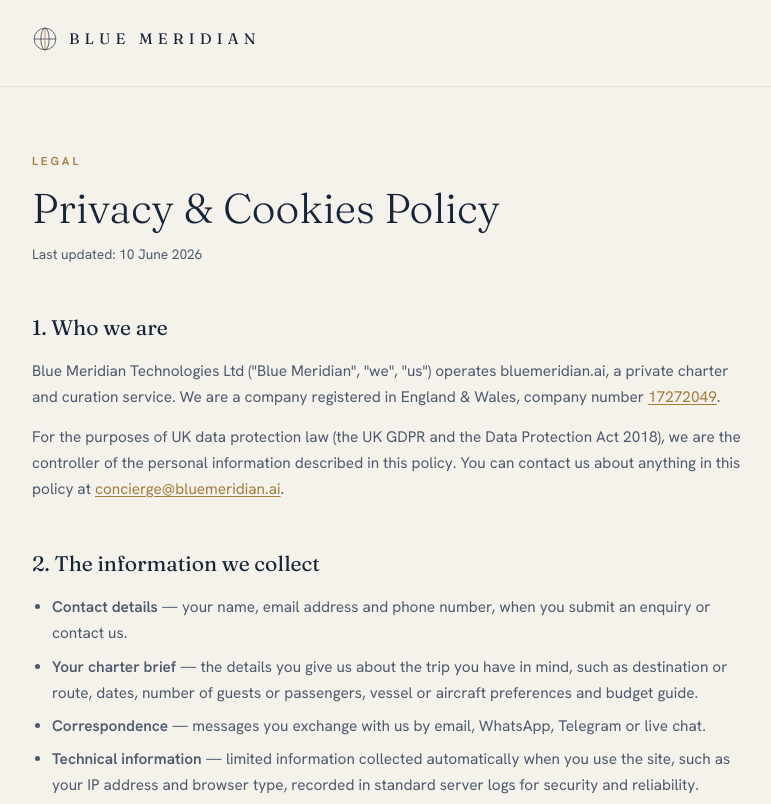
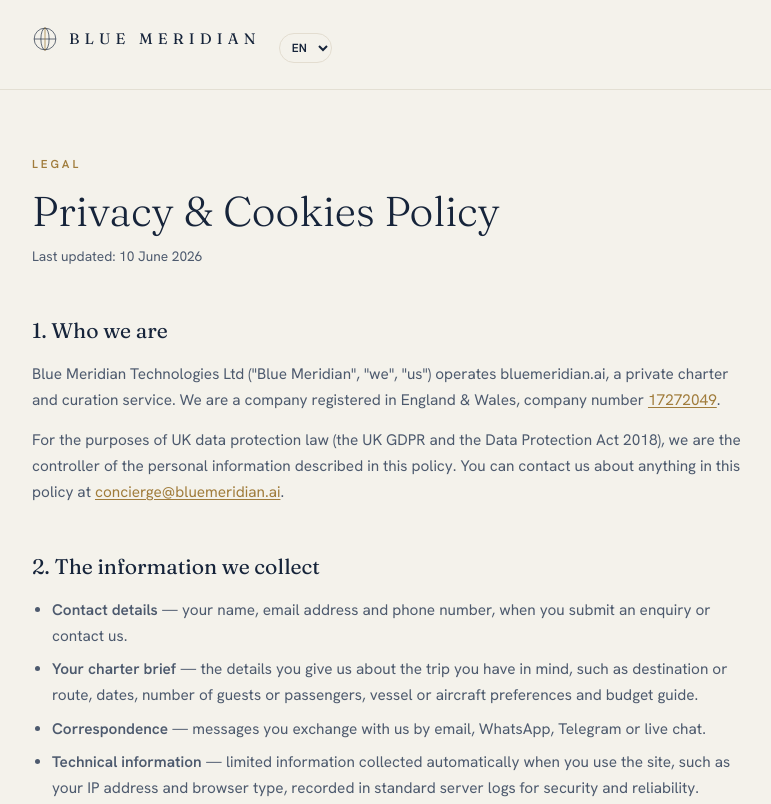
Before and after one commit to ali8082ventures/bluemeridian-site, a plain HTML site: page privacy.html in a window 1280 px wide. Shown: the top 804 px of the page, without its empty margins (252-1023 px from the left). Drawn offline with Linux system fonts and the light colour scheme.

Commit message:
Update privacy.html

```diff
--- a/privacy.html
+++ b/privacy.html
@@ -101,13 +101,14 @@
   <p>To exercise any of these rights, email <a href="mailto:concierge@bluemeridian.ai">concierge@bluemeridian.ai</a>. You also have the right to complain to the UK supervisory authority, the Information Commissioner's Office, at <a href="https://ico.org.uk" target="_blank" rel="noopener">ico.org.uk</a> — though we would welcome the chance to address your concern first.</p>
 
   <h2>9. Cookies and similar technologies</h2>
-  <p>Our site currently uses only what is strictly necessary to function, such as remembering your cookie preference itself. We do not set advertising or analytics cookies without your consent.</p>
+  <p>Our site uses what is strictly necessary to function, such as remembering your cookie preference itself. With your consent, we also store a small preference setting that remembers your chosen language between visits ("bm_lang", stored in your browser); if you choose "Essential only", your language choice lasts for the current visit only and any stored choice is removed. We do not set advertising or analytics cookies without your consent.</p>
   <p>With your consent, we may in future use analytics and marketing technologies (such as Meta Pixel, Google tags and HubSpot analytics) to understand how the site is used and to show you relevant content elsewhere. If you accept these, you can change your mind at any time using the "Cookie preferences" link in the footer of our homepage, which lets you withdraw consent as easily as you gave it.</p>
   <div class="panel">
     <h3 style="margin-top:0">Categories we use or may use</h3>
     <table>
       <tr><th>Category</th><th>Purpose</th><th>Basis</th></tr>
       <tr><td>Strictly necessary</td><td>Site function and remembering your cookie choice</td><td>Always on</td></tr>
+      <tr><td>Preferences</td><td>Remembering your chosen language between visits (bm_lang)</td><td>Only with your consent</td></tr>
       <tr><td>Analytics</td><td>Understanding how the site is used so we can improve it</td><td>Only with your consent</td></tr>
       <tr><td>Marketing</td><td>Measuring campaigns and showing relevant content on other platforms</td><td>Only with your consent</td></tr>
     </table>
@@ -123,5 +124,40 @@
 <footer><div class="wrap">
   <span>&copy; 2026 Blue Meridian Technologies Ltd · Registered in England &amp; Wales, company number <a href="https://find-and-update.company-information.service.gov.uk/company/17272049" target="_blank" rel="noopener">17272049</a> · <a href="/">Home</a> · <a href="/terms.html">Terms of Use</a></span>
 </div></footer>
+
+<script>
+(function(){
+  function prefsOk(){try{return localStorage.getItem('bm_consent')==='all';}catch(e){return false;}}
+  var LANG=(function(){try{return localStorage.getItem('bm_lang')||sessionStorage.getItem('bm_lang')||'en';}catch(e){return 'en';}})();
+  var NOTE={
+    fr:'Cette page est disponible en anglais pour le moment. Notre conciergerie sera ravie d\u2019en parcourir chaque d\u00e9tail avec vous en fran\u00e7ais \u2014 par WhatsApp, Telegram ou e-mail. La version anglaise fait foi.',
+    de:'Diese Seite ist derzeit auf Englisch verf\u00fcgbar. Unser Concierge geht jedes Detail gern auf Deutsch mit Ihnen durch \u2014 per WhatsApp, Telegram oder E-Mail. Die englische Fassung ist ma\u00dfgeblich.',
+    it:'Questa pagina \u00e8 al momento disponibile in inglese. Il nostro concierge sar\u00e0 lieto di esaminarne ogni dettaglio con voi in italiano \u2014 via WhatsApp, Telegram o e-mail. Fa fede la versione inglese.',
+    es:'Esta p\u00e1gina est\u00e1 disponible en ingl\u00e9s por el momento. Nuestro conserje estar\u00e1 encantado de repasar cada detalle con usted en espa\u00f1ol \u2014 por WhatsApp, Telegram o correo. Prevalece la versi\u00f3n inglesa.',
+    ru:'\u042d\u0442\u0430 \u0441\u0442\u0440\u0430\u043d\u0438\u0446\u0430 \u043f\u043e\u043a\u0430 \u0434\u043e\u0441\u0442\u0443\u043f\u043d\u0430 \u043d\u0430 \u0430\u043d\u0433\u043b\u0438\u0439\u0441\u043a\u043e\u043c. \u041d\u0430\u0448 \u043a\u043e\u043d\u0441\u044c\u0435\u0440\u0436 \u0441 \u0443\u0434\u043e\u0432\u043e\u043b\u044c\u0441\u0442\u0432\u0438\u0435\u043c \u0440\u0430\u0437\u0431\u0435\u0440\u0451\u0442 \u043a\u0430\u0436\u0434\u0443\u044e \u0434\u0435\u0442\u0430\u043b\u044c \u0441 \u0432\u0430\u043c\u0438 \u043f\u043e-\u0440\u0443\u0441\u0441\u043a\u0438 \u2014 \u0432 WhatsApp, Telegram \u0438\u043b\u0438 \u043f\u043e \u043f\u043e\u0447\u0442\u0435. \u0410\u043d\u0433\u043b\u0438\u0439\u0441\u043a\u0430\u044f \u0432\u0435\u0440\u0441\u0438\u044f \u0438\u043c\u0435\u0435\u0442 \u043f\u0440\u0438\u043e\u0440\u0438\u0442\u0435\u0442.'
+  };
+  document.addEventListener('DOMContentLoaded',function(){
+    var head=document.querySelector('header .wrap')||document.querySelector('header');
+    if(head){
+      var sel=document.createElement('select');sel.id='bmLang';
+      sel.style.cssText='margin-left:14px;background:transparent;border:1px solid #E3DDD0;border-radius:999px;padding:5px 8px;font-family:inherit;font-size:.74rem;font-weight:600;color:inherit;cursor:pointer';
+      ['en','fr','de','it','es','ru'].forEach(function(c){var o=document.createElement('option');o.value=c;o.textContent=c.toUpperCase();if(c===LANG)o.selected=true;sel.appendChild(o);});
+      sel.addEventListener('change',function(){
+        try{sessionStorage.setItem('bm_lang',sel.value);if(prefsOk())localStorage.setItem('bm_lang',sel.value);else localStorage.removeItem('bm_lang');}catch(e){}
+        location.reload();
+      });
+      head.appendChild(sel);
+    }
+    if(LANG!=='en'&&NOTE[LANG]){
+      var n=document.createElement('div');
+      n.style.cssText='max-width:880px;margin:18px auto 28px;padding:14px 20px;background:#FBFAF6;border:1px solid #E3DDD0;border-left:3px solid #A07C3B;border-radius:10px;font-size:.92rem;line-height:1.6;color:#4A5568';
+      n.textContent=NOTE[LANG];
+      var main=document.querySelector('main')||document.body;
+      main.insertBefore(n,main.firstChild);
+    }
+    document.documentElement.lang=LANG;
+  });
+})();
+</script>
 </body>
 </html>
```
